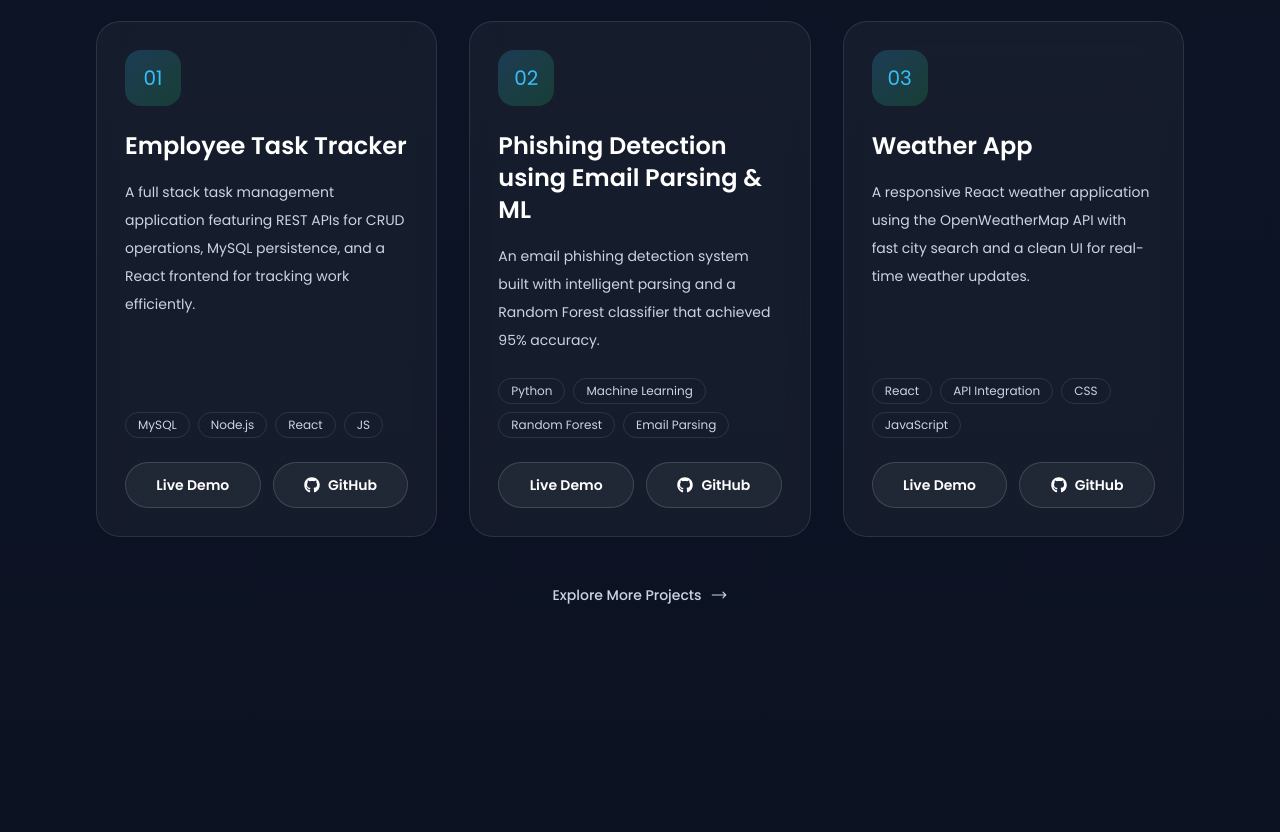
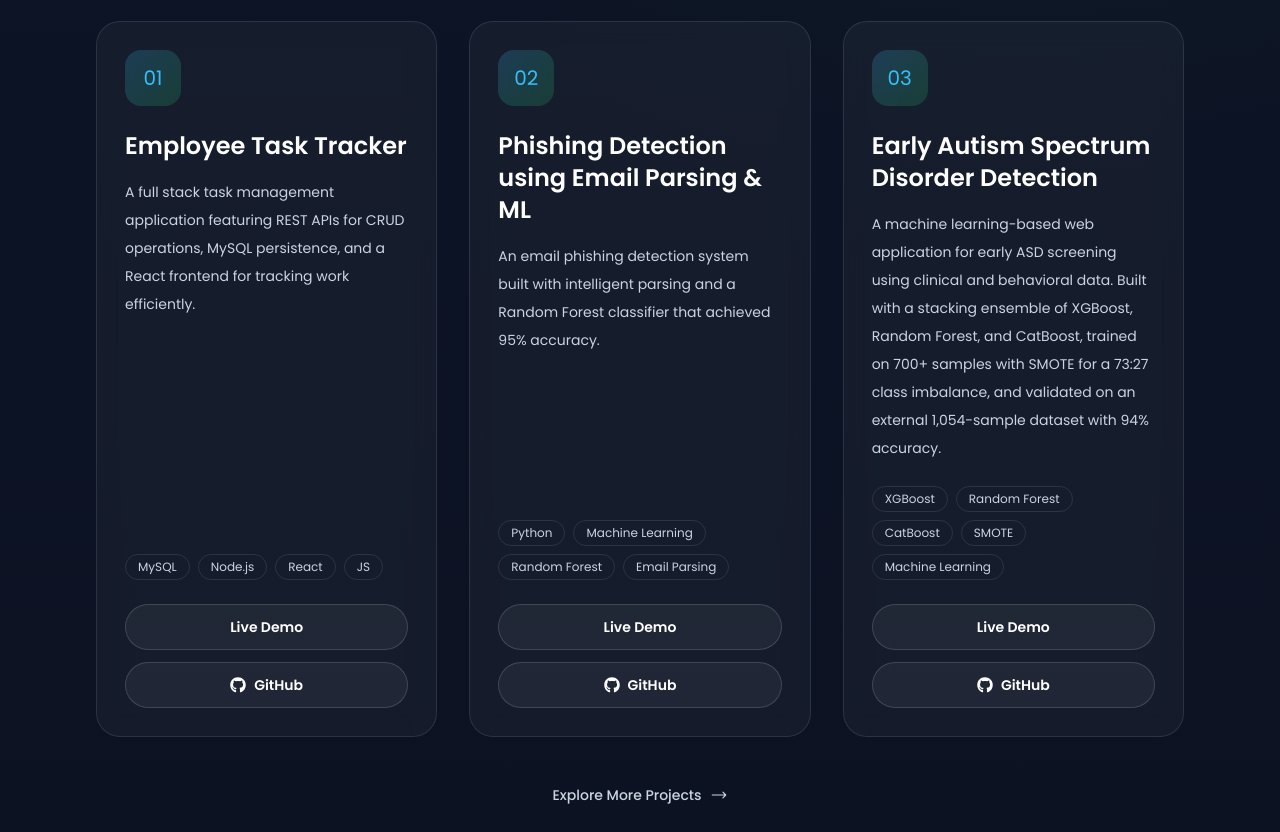
Before and after one commit to madhurasharan/new-portfolio, a React (Vite) app: page / in a window 1280 px wide. Shown: the part 1960-2792 px from the top of the page. Built offline with nearby package versions, Linux system fonts and the light colour scheme.

Commit message:
changed project section

```diff
--- a/src/components/Projects.jsx
+++ b/src/components/Projects.jsx
@@ -22,13 +22,12 @@ const projects = [
     demo: '#',
   },
   {
-    title: 'Weather App',
+    title: 'Early Autism Spectrum Disorder Detection',
     description:
-      'A responsive React weather application using the OpenWeatherMap API with fast city search and a clean UI for real-time weather updates.',
-    stack: ['React', 'API Integration', 'CSS', 'JavaScript'],
-    github:
-      'https://github.com/madhurasharan/weather-app',
-    demo: 'https://weather-app-lemon-nine-78.vercel.app/',
+      'A machine learning-based web application for early ASD screening using clinical and behavioral data. Built with a stacking ensemble of XGBoost, Random Forest, and CatBoost, trained on 700+ samples with SMOTE for a 73:27 class imbalance, and validated on an external 1,054-sample dataset with 94% accuracy.',
+    stack: ['XGBoost', 'Random Forest', 'CatBoost', 'SMOTE', 'Machine Learning'],
+    github: '#',
+    demo: '#',
   },
 ];
 
@@ -82,7 +81,7 @@ export default function Projects() {
             <div className="mt-auto flex flex-wrap gap-3">
               <a
                 href={project.demo}
-                className="secondary-btn w-full px-4 py-2.5 sm:flex-1"
+                className="secondary-btn w-full px-4 py-2.5"
                 aria-disabled={project.demo === '#'}
                 onClick={(event) => {
                   if (project.demo === '#') {
@@ -96,7 +95,13 @@ export default function Projects() {
                 href={project.github}
                 target="_blank"
                 rel="noreferrer"
-                className="secondary-btn w-full px-4 py-2.5 sm:flex-1"
+                className="secondary-btn w-full px-4 py-2.5"
+                aria-disabled={project.github === '#'}
+                onClick={(event) => {
+                  if (project.github === '#') {
+                    event.preventDefault();
+                  }
+                }}
               >
                 <FaGithub size={16} />
                 GitHub
--- a/src/index.css
+++ b/src/index.css
@@ -4,16 +4,43 @@
 @tailwind components;
 @tailwind utilities;
 
+:root {
+  color-scheme: dark;
+}
+
 html {
   scroll-behavior: smooth;
+  overflow-x: hidden;
 }
 
 body {
   @apply bg-brand-bg font-sans text-slate-100 antialiased;
+  margin: 0;
+  min-height: 100vh;
+  overflow-x: hidden;
   background-image:
     radial-gradient(circle at top left, rgba(56, 189, 248, 0.08), transparent 28%),
     radial-gradient(circle at top right, rgba(34, 197, 94, 0.05), transparent 22%),
     linear-gradient(180deg, rgba(15, 23, 42, 1) 0%, rgba(9, 14, 28, 1) 100%);
+}
+
+#root {
+  min-height: 100vh;
+}
+
+img,
+svg,
+canvas,
+video {
+  display: block;
+  max-width: 100%;
+}
+
+button,
+input,
+textarea,
+select {
+  font: inherit;
 }
 
 * {
```
